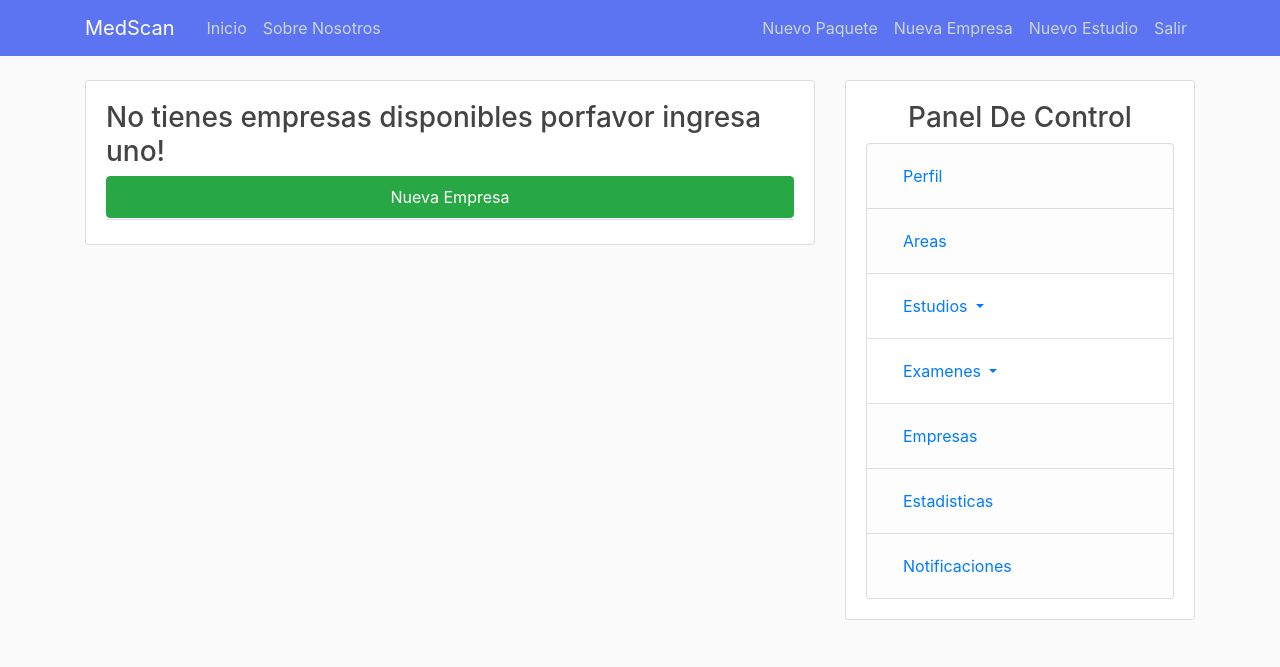
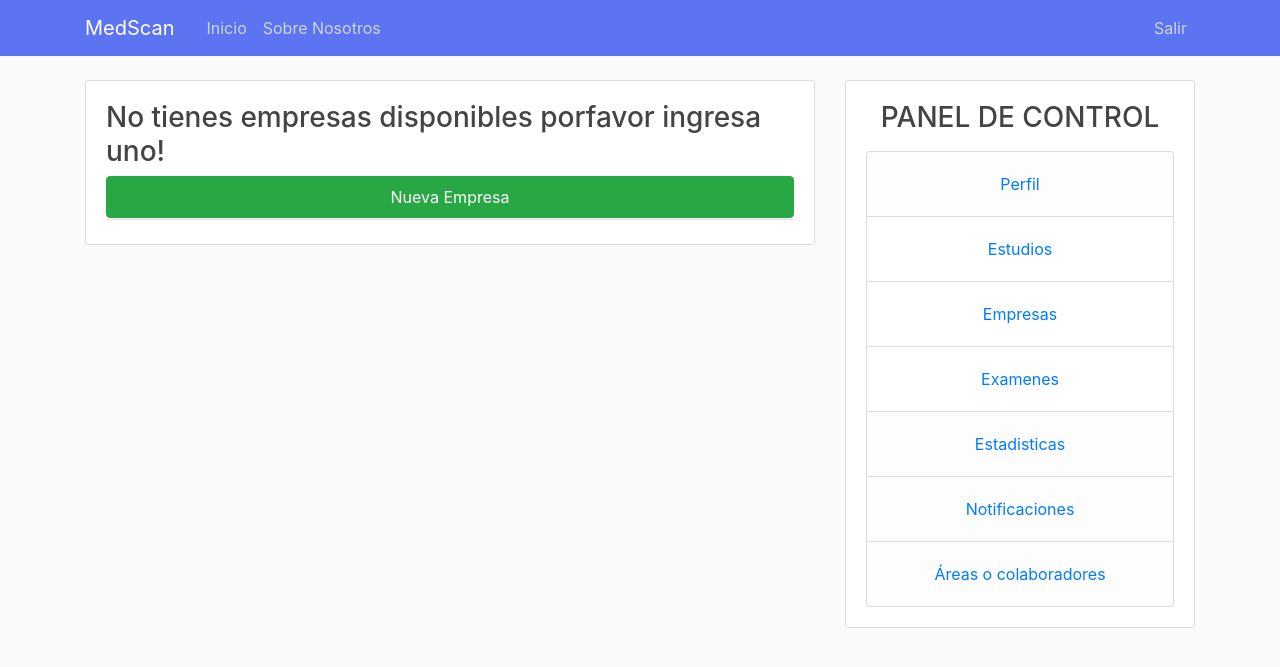
Before and after one commit to jatobrun/medapp, a Flask app: page /empresas in a window 1280 px wide. Shown: the top 667 px of the page. Run offline with Flask 2, Linux system fonts and the light colour scheme; the visitor is signed in with stand-in values (Sample User, id 1); data that the repository does not hold is empty; some libraries are stand-ins or nearby versions.

Commit message:
'Animación'

```diff
--- a/src/static/main2.css
+++ b/src/static/main10.css
@@ -34,6 +34,11 @@ h6 {
   position: sticky;
   top: 12%;
   z-index: 1020;
+}
+
+.exepcion{
+  transform: translate3d(0px,63px,0px)!important;
+  text-align: center;
 }
 
 .content-section {
--- a/src/templates/about.html
+++ b/src/templates/about.html
@@ -17,7 +17,7 @@
       <div class="article-metadata mb-3">
         <h4>Edmundo Salamanca</h4>
         <p align="justify">
-          Emprendedor y visionario. Amante del sonido desde su exxplicación física
+          Emprendedor y visionario. Amante del sonido desde su explicación física
           hasta la producción de esta. Intereses diversos como la Mecatrónica,
           Diseño Digital, Web Designer, Música, entre otros.
         </p>
--- a/src/templates/base.html
+++ b/src/templates/base.html
@@ -9,7 +9,7 @@
   <link rel="stylesheet" href="https://stackpath.bootstrapcdn.com/bootstrap/4.4.1/css/bootstrap.min.css"
     integrity="sha384-Vkoo8x4CGsO3+Hhxv8T/Q5PaXtkKtu6ug5TOeNV6gBiFeWPGFN9MuhOf23Q9Ifjh" crossorigin="anonymous">
   {% if css %}
-  <link rel="stylesheet" type="text/css" href="{{ url_for('static', filename='main2.css') }}">
+  <link rel="stylesheet" type="text/css" href="{{ url_for('static', filename='main10.css') }}">
   {% else %}
   <link rel="stylesheet" type="text/css" href="{{ url_for('static', filename='main3.css') }}">
   {% endif %}
@@ -38,9 +38,6 @@
           <!-- Navbar Right Side -->
           <div class="navbar-nav">
             {% if control_center %}
-            <a class="nav-item nav-link mr-auto" href="{{url_for('new_paquete')}}">Nuevo Paquete</a>
-            <a class="nav-item nav-link mr-auto" href="{{url_for('new_empresa')}}">Nueva Empresa</a>
-            <a class="nav-item nav-link mr-auto" href="{{url_for('new')}}">Nuevo Estudio</a>
             <a class="nav-item nav-link" href="{{url_for('logout')}}">Salir</a>
             {% else %}
             <a class="nav-item nav-link" href="{{url_for('login')}}">Iniciar Sesion</a>
@@ -61,7 +58,6 @@
         <div class="alert alert-{{ category }}">
           {{message}}
         </div>
-
         {%endfor%}
         {% endif %}
         {% endwith %}
@@ -70,44 +66,59 @@
       {% if control_center %}
       <div class="col-md-4">
         <div class="content-section sticky-top">
-          <h3 align='center'>Panel De Control</h3>
-          <ul class="list-group">
+          <h3 class="mb-3" align='center'>PANEL DE CONTROL</h3>
+          <ul class="list-group text-center">
             <li class="list-group-item list-group-item-light"><a class="nav-item nav-link"
                 href="{{url_for('perfil')}}">Perfil</a>
             </li>
-            <li class="list-group-item list-group-item-light"><a class="nav-item nav-link"
-                href="{{url_for('colaboradores')}}">Areas</a>
-            </li>
             <li class="list-group-item">
-              <a class="dropdown-toggle nav-item nav-link" href="#" role="button" id="dropdownMenuLink"
-                data-toggle="dropdown" aria-haspopup="true" aria-expanded="false">
+              <a class="nav-item nav-link" href="#" role="button" id="dropdownMenuLink" data-toggle="dropdown"
+                aria-haspopup="true" aria-expanded="false">
                 Estudios
               </a>
-              <div class="dropdown-menu" aria-labelledby="dropdownMenuLink">
-                <a class="nav-link list-group-item-light dropdown-item" href="{{url_for('historial')}}">Estudios</a>
-                <a class="nav-link list-group-item-light dropdown-item"
-                  href="{{url_for('estudios_compartidos')}}">Estudios Compartidos</a>
+              <div class="col exepcion dropdown-menu animated fadeIn" aria-labelledby="dropdownMenuLink">
+                <a class="list-group-item-light" href="{{url_for('historial')}}">Estudios</a>
+                <div class="dropdown-divider"></div>
+                <a class="list-group-item-light" href="{{url_for('new')}}">Nuevo Estudio</a>
+                <div class="dropdown-divider"></div>
+                <a class="list-group-item-light" href="{{url_for('estudios_compartidos')}}">Estudios Compartidos</a>
               </div>
             </li>
             <li class="list-group-item">
-              <a class="dropdown-toggle nav-item nav-link" href="#" role="button" id="dropdownMenuLink"
-                data-toggle="dropdown" aria-haspopup="true" aria-expanded="false">
+              <a class="nav-item nav-link" href="#" role="button" id="dropdownMenuLink" data-toggle="dropdown"
+                aria-haspopup="true" aria-expanded="false">
+                Empresas
+              </a>
+              <div class="col exepcion dropdown-menu animated fadeIn" aria-labelledby="dropdownMenuLink">
+                <a class="list-group-item-light" href="{{url_for('empresas')}}">Empresas</a>
+                <div class="dropdown-divider"></div>
+                <a class="list-group-item-light" href="{{url_for('new_empresa')}}">Nueva
+                  Empresa</a>
+              </div>
+            </li>
+            <li class="list-group-item">
+              <a class="nav-item nav-link" href="#" role="button" id="dropdownMenuLink" data-toggle="dropdown"
+                aria-haspopup="true" aria-expanded="false">
                 Examenes
               </a>
-              <div class="dropdown-menu" aria-labelledby="dropdownMenuLink">
-                <a class="nav-link list-group-item-light dropdown-item" href="{{url_for('new_examen')}}">Examenes</a>
-                <a class="nav-link list-group-item-light dropdown-item" href="{{url_for('paquetes')}}">Paquete de
+              <div class="col exepcion dropdown-menu animated fadeIn" aria-labelledby="dropdownMenuLink">
+                <a class="list-group-item-light" href="{{url_for('new_examen')}}">Examenes</a>
+                <div class="dropdown-divider"></div>
+                <a class="list-group-item-light" href="{{url_for('new_paquete')}}">Nuevo
+                  Paquete</a>
+                <div class="dropdown-divider"></div>
+                <a class="list-group-item-light" href="{{url_for('paquetes')}}">Paquete de
                   Examenes</a>
               </div>
-            </li>
-            <li class="list-group-item list-group-item-light"><a class="nav-item nav-link"
-                href="{{url_for('empresas')}}">Empresas</a>
             </li>
             <li class="list-group-item list-group-item-light">
               <a class='nav-item nav-link' href="{{ url_for('estadisticas', user=session['user']) }}">Estadisticas</a>
             </li>
             <li class="list-group-item list-group-item-light">
               <a class="nav-item nav-link" href="{{url_for('index')}}">Notificaciones</a>
+            </li>
+            <li class="list-group-item list-group-item-light"><a class="nav-item nav-link"
+                href="{{url_for('colaboradores')}}">Áreas o colaboradores</a>
             </li>
             <!-- <li class="list-group-item list-group-item-light"><a class="nav-item nav-link"
                   href="{{url_for('consulta')}}">Consulta Virtual</a></li>
@@ -119,10 +130,6 @@
       {% endif %}
     </div>
   </main>
-
-
-  <!-- Optional JavaScript -->
-  <!-- jQuery first, then Popper.js, then Bootstrap JS -->
   <script src="https://code.jquery.com/jquery-3.4.1.slim.min.js"
     integrity="sha384-J6qa4849blE2+poT4WnyKhv5vZF5SrPo0iEjwBvKU7imGFAV0wwj1yYfoRSJoZ+n"
     crossorigin="anonymous"></script>
@@ -132,7 +139,6 @@
   <script src="https://stackpath.bootstrapcdn.com/bootstrap/4.4.1/js/bootstrap.min.js"
     integrity="sha384-wfSDF2E50Y2D1uUdj0O3uMBJnjuUD4Ih7YwaYd1iqfktj0Uod8GCExl3Og8ifwB6"
     crossorigin="anonymous"></script>
-
 </body>
 
 </html>
--- a/src/templates/base1.html
+++ b/src/templates/base1.html
@@ -11,7 +11,7 @@
     integrity="sha384-Gn5384xqQ1aoWXA+058RXPxPg6fy4IWvTNh0E263XmFcJlSAwiGgFAW/dAiS6JXm" crossorigin="anonymous">
   <!-- CSS Stylesheet-->
   {% if css %}
-  <link rel="stylesheet" type="text/css" href="{{ url_for('static', filename='main2.css') }}">
+  <link rel="stylesheet" type="text/css" href="{{ url_for('static', filename='main10.css') }}">
   {% else %}
   <link rel="stylesheet" type="text/css" href="{{ url_for('static', filename='main3.css') }}">
   {% endif %}
```
Also changed, not shown: src/forms.py (+32 -14 lines), src/routes.py (+49 -30 lines), src/templates/colaboradores.html (+6 -11 lines), src/templates/perfil.html (+5 -6 lines).
